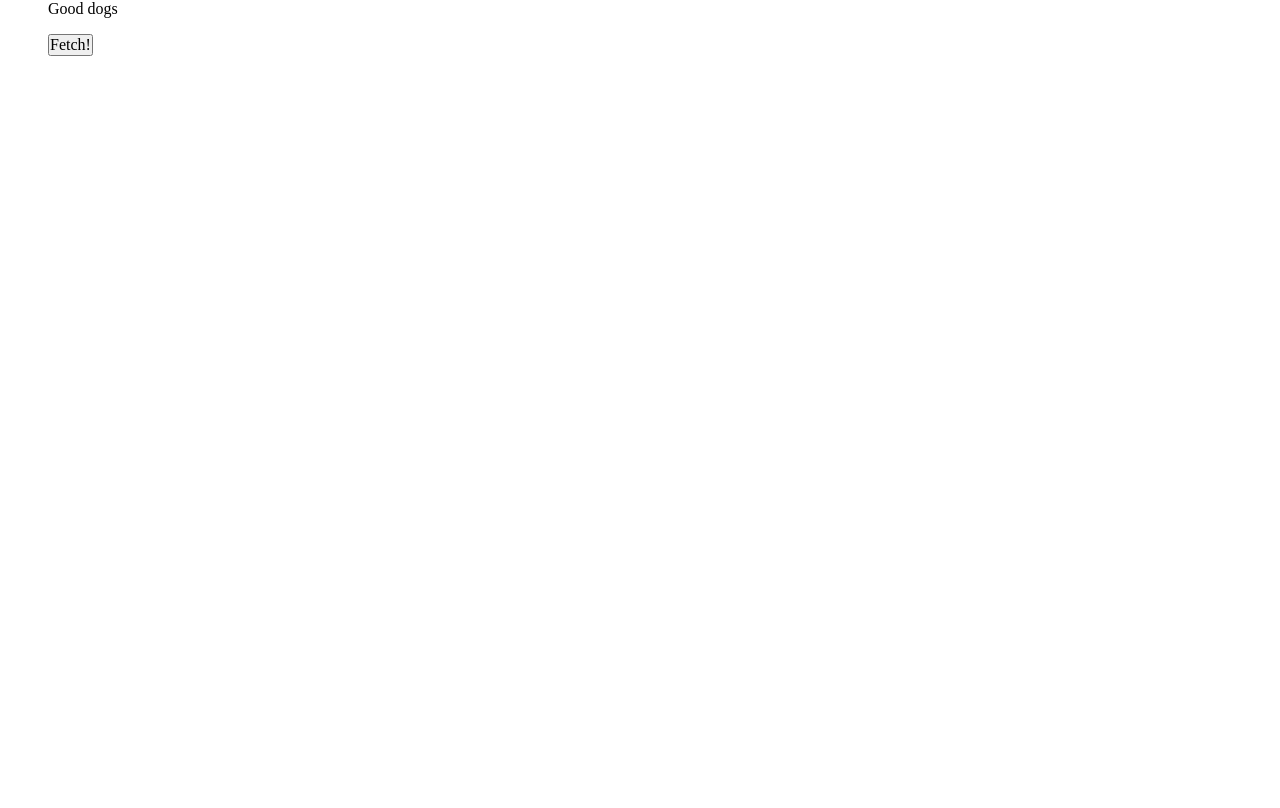
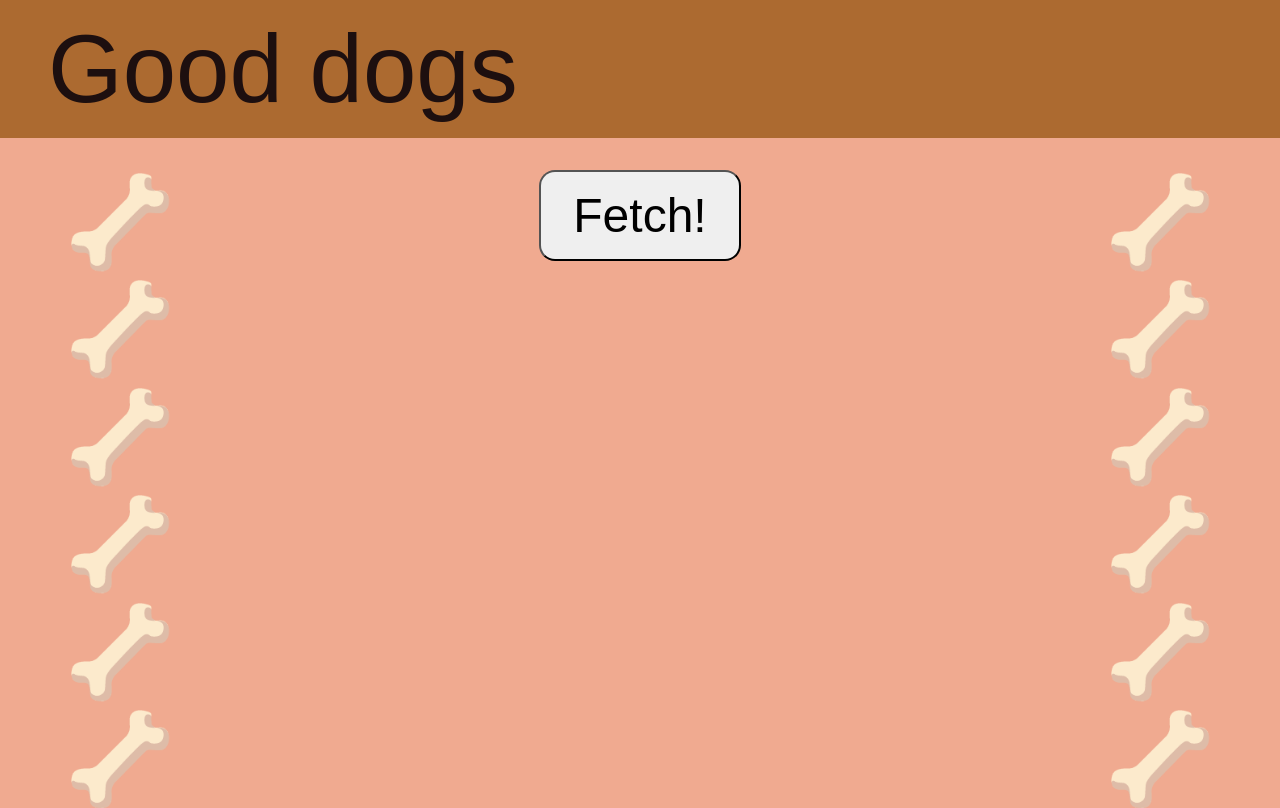
Before and after one commit to josiefinis/async-practice, a website with bundled scripts: page index.html in a window 1280 px wide. Shown: the top 808 px of the page. Built offline with nearby package versions, Linux system fonts and the light colour scheme; a web font is replaced by a local one.

Commit message:
Handle errors with fetch. Style page.

```diff
--- a/index.html
+++ b/index.html
@@ -5,17 +5,32 @@
     <title>Good dogs</title>
     <meta charset="utf-8" />
     <meta name="viewport" content="width=device-width, initial-scale=1.0" />
+    <link rel="preconnect" href="https://fonts.bunny.net" />
+    <link
+      href="https://fonts.bunny.net/css?family=chango:400"
+      rel="stylesheet"
+    />
     <link rel="stylesheet" href="./style.css" />
     <script type="module" src="./dist/main.js"></script>
   </head>
 
   <body>
-    <header></header>
-    <main class="flow margin-inline">
-      <h1>Good dogs</h1>
-      <button id="get-dog-button" type="button" class="button">Fetch!</button>
-      <img id="good-dog-image" />
+    <header class="banner | padding-inline">
+      <h1 class="main-heading">Good dogs</h1>
+    </header>
+    <main class="main | grid margin-inline">
+      <span class="inline-border"
+        >&#x1F9B4;&#x1F9B4;&#x1F9B4;&#x1F9B4;&#x1F9B4;&#x1F9B4;&#x1F9B4;&#x1F9B4;&#x1F9B4;&#x1F9B4;&#x1F9B4;</span
+      >
+      <span class="stack">
+        <button id="get-dog-button" type="button" class="button">Fetch!</button>
+        <p id="status" class="message"></p>
+        <img id="good-dog-image" />
+      </span>
+      <span class="inline-border"
+        >&#x1F9B4;&#x1F9B4;&#x1F9B4;&#x1F9B4;&#x1F9B4;&#x1F9B4;&#x1F9B4;&#x1F9B4;&#x1F9B4;&#x1F9B4;&#x1F9B4;</span
+      >
     </main>
-    <footer></footer>
+    <footer class="footer"></footer>
   </body>
 </html>
--- a/src/main.ts
+++ b/src/main.ts
@@ -7,18 +7,39 @@ interface ResponseData {
 
 interface Dom {
   button: HTMLButtonElement;
+  status: HTMLParagraphElement;
   image: HTMLImageElement;
 }
 
 const app: Dom = {
   button: document.getElementById("get-dog-button") as HTMLButtonElement,
+  status: document.getElementById("status") as HTMLParagraphElement,
   image: document.getElementById("good-dog-image") as HTMLImageElement,
 };
 
+const handleError = (error: Error | unknown) => {
+  if (error instanceof Error) {
+    app.status.textContent = `LOST \u{1F415} ${error.message}`;
+    app.status.classList.add("error-message");
+  } else {
+    app.status.textContent = `Threw something other than an Error.`;
+  }
+};
+
 const getGoodDog = async (): Promise<void> => {
-  const response: Response = await fetch(API_URL);
-  const goodDog: ResponseData = (await response.json()) as ResponseData;
-  app.image.src = goodDog.message;
+  app.status.textContent = "Loading...";
+  app.status.classList.remove("error-message");
+  try {
+    const response: Response = await fetch(API_URL);
+    if (!response.ok) {
+      throw new Error(`${response.status}`);
+    }
+    const goodDog: ResponseData = (await response.json()) as ResponseData;
+    app.image.src = goodDog.message;
+    app.status.textContent = "";
+  } catch (error) {
+    handleError(error);
+  }
 };
 
 app.button.addEventListener("click", () => {
--- a/style.css
+++ b/style.css
@@ -1,6 +1,29 @@
 :root {
+  /* Fonts */
+  --font-family: "Chango", display, sans-serif;
+
+  --fluid-font-size-xxl: clamp(3rem, 10cqi + 0.5rem, 6rem);
+  --fluid-font-size-xl: clamp(2rem, 8cqi + 0.5rem, 4rem);
+  --fluid-font-size-l: clamp(1.5rem, 6cqi + 0.5rem, 3rem);
+  --fluid-font-size-m: clamp(1rem, 4cqi + 0.5rem, 2rem);
+  --fluid-font-size-s: clamp(0.7rem, 2cqi + 0.5rem, 1rem);
+
+  --font-weight-fine: 300;
+  --font-weight-normal: 400;
+  --font-weight-bold: 700;
+
+  /* Colors */
+  --puppy-dog-fur-400: oklch(0.5857 0.1113 59.03);
+  --puppy-dog-fur-200: oklch(0.7983 0.0911 40.51);
+  --puppy-dog-eyes: oklch(0.1588 0.0168 357.5);
+  --puppy-dog-nose: oklch(0.1883 0.024 19.55);
+
+  --clr-background: var(--puppy-dog-fur-200);
+  --clr-bg-banner: var(--puppy-dog-fur-400);
+
   /* Spacing */
   --spacing: 0.25rem;
+  --border-radius: 1rem;
 }
 /* ==========================================
  *  Basic reset & typography
@@ -43,6 +66,17 @@ ul {
   list-style: none;
 }
 
+/* ======================================================================
+ * Global/base styles
+ * ======================================================================
+ */
+body {
+  font-family: var(--font-family);
+  font-weight: var(--font-weight-normal);
+  background-color: var(--clr-background);
+  color: var(--puppy-dog-eyes);
+}
+
 h1,
 h2,
 h3,
@@ -53,14 +87,34 @@ h6 {
   line-height: 1.1;
 }
 
+h1 {
+  font-size: var(--fluid-font-size-xxl);
+  color: var(--clr-accent);
+}
+
 p {
   text-wrap: pretty;
 }
 
-/* ======================================================================
- * Global/base styles
- * ======================================================================
- */
+.icon {
+  background-color: oklch(0 0 0 / 0);
+}
+
+button,
+input {
+  &:hover {
+    background-color: var(--bg-icon-button-hover);
+    color: contrast-color(var(--bg-icon-button-hover));
+  }
+}
+
+button,
+input {
+  &:focus-visible {
+    background-color: var(--bg-icon-button-hover);
+    color: contrast-color(var(--bg-icon-button-hover));
+  }
+}
 
 /* ======================================================================
  * COMPOSITION
@@ -115,6 +169,50 @@ p {
  * BLOCKS
  * ======================================================================
  */
+.banner {
+  background-color: var(--clr-bg-banner);
+  color: var(--puppy-dog-nose);
+  padding-block: calc(4 * var(--spacing));
+}
+
+.main {
+  margin-block: calc(8 * var(--spacing));
+  grid-template-columns: 1fr 6fr 1fr;
+
+  .button {
+    font-size: var(--fluid-font-size-l);
+    padding-block: calc(4 * var(--spacing));
+    padding-inline: calc(8 * var(--spacing));
+    margin-inline: auto;
+    border-radius: 1rem;
+  }
+
+  .message {
+    block-size: calc(2 * var(--fluid-font-size-s));
+    font-size: var(--fluid-font-size-s);
+    text-align: center;
+  }
+
+  .error-message {
+    block-size: calc(2 * var(--fluid-font-size-xl));
+    font-size: var(--fluid-font-size-xl);
+  }
+
+  img {
+    margin-inline: auto;
+    border-radius: 1rem;
+  }
+
+  .inline-border {
+    margin-block: auto;
+    writing-mode: vertical-rl;
+    font-size: var(--fluid-font-size-xxl);
+    text-align: center;
+    text-wrap: nowrap;
+    overflow: hidden;
+    text-overflow: clip;
+  }
+}
 
 /* ======================================================================
  * EXCEPTIONS
```
